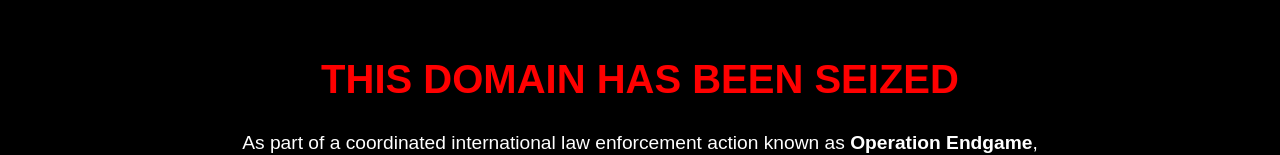
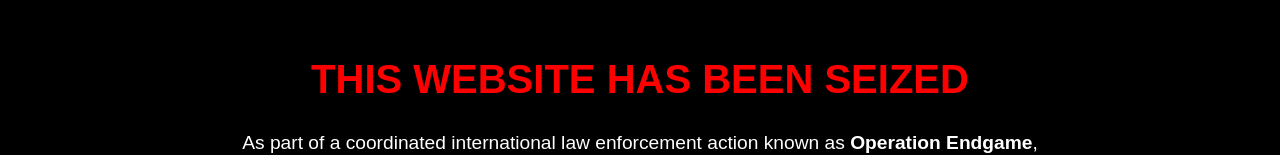
Before and after one commit to e6os/sage, a plain HTML site: page index.html in a window 1280 px wide. Shown: the part 184-339 px from the top of the page. Drawn offline with Linux system fonts and the light colour scheme.

Commit message:
Update index.html

```diff
--- a/index.html
+++ b/index.html
@@ -65,7 +65,7 @@
     <img src="https://files.catbox.moe/7ihsbx.png" alt="Europol Logo" />
   </div>
 
-  <h1>This domain has been seized</h1>
+  <h1>This website has been seized</h1>
 
   <p>
     As part of a coordinated international law enforcement action known as <strong>Operation Endgame</strong>, this domain has been seized by authorities from the United States Department of Justice, Federal Bureau of Investigation, and Europol in accordance with a seizure warrant issued by a United States District Court.
```
